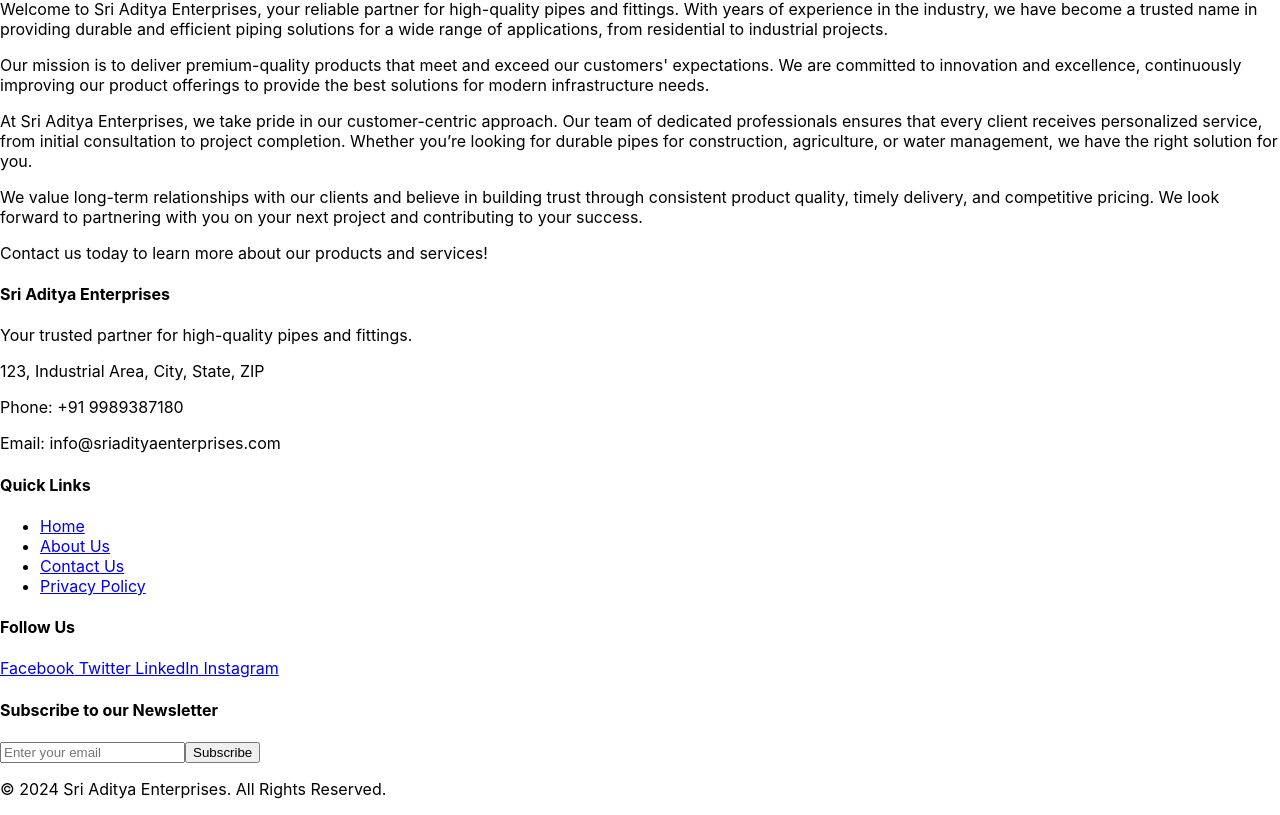
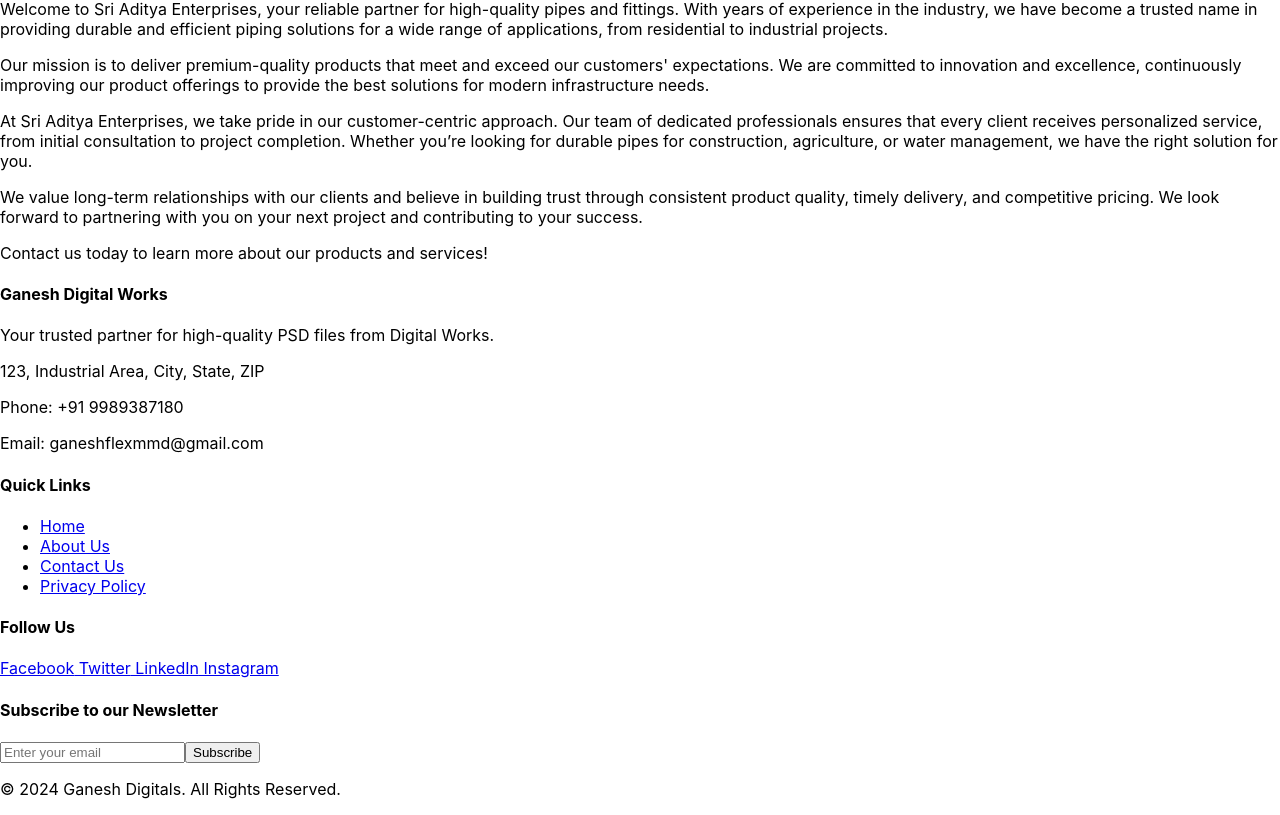
Before and after one commit to chakreshram11/psdwebsite, a React (Create React App) app: page /about in a window 1280 px wide. Shown: the part 287-1102 px from the top of the page. Built offline with nearby package versions, Linux system fonts and the light colour scheme.

Commit message:
added products

```diff
--- a/src/HomeConfig.json
+++ b/src/HomeConfig.json
@@ -16,6 +16,13 @@
           "name": "Flex Design 2",
           "description": "Best for events.",
           "price": "75",
+          "imageUrl": "https://firebasestorage.googleapis.com/v0/b/psdwebsite-ae36e.appspot.com/o/2.jpg?alt=media&token=794f2c15-c652-4d63-a49a-a19369096166"
+        },
+        {
+          "id": 3,
+          "name": "Flex Design 3",
+          "description": "Perfect for advertising.",
+          "price": "100",
           "imageUrl": "https://firebasestorage.googleapis.com/v0/b/psdwebsite-ae36e.appspot.com/o/2.jpg?alt=media&token=794f2c15-c652-4d63-a49a-a19369096166"
         }
       ]
--- a/src/components/Footer.jsx
+++ b/src/components/Footer.jsx
@@ -8,13 +8,13 @@ function Footer() {
 
           {/* Company Info */}
           <div>
-            <h4 className="text-xl font-bold mb-4">Sri Aditya Enterprises</h4>
+            <h4 className="text-xl font-bold mb-4">Ganesh Digital Works</h4>
             <p className="text-gray-400">
-              Your trusted partner for high-quality pipes and fittings.
+            Your trusted partner for high-quality PSD files from Digital Works.
             </p>
             <p className="mt-4 text-gray-400">123, Industrial Area, City, State, ZIP</p>
             <p className="text-gray-400">Phone: +91 9989387180</p>
-            <p className="text-gray-400">Email: info@sriadityaenterprises.com</p>
+            <p className="text-gray-400">Email: ganeshflexmmd@gmail.com</p>
           </div>
 
           {/* Quick Links */}
@@ -75,7 +75,7 @@ function Footer() {
         </div>
 
         <div className="mt-8 text-center text-gray-400">
-          <p>&copy; {new Date().getFullYear()} Sri Aditya Enterprises. All Rights Reserved.</p>
+          <p>&copy; {new Date().getFullYear()} Ganesh Digitals. All Rights Reserved.</p>
         </div>
       </div>
     </footer>
--- a/src/components/Header.jsx
+++ b/src/components/Header.jsx
@@ -19,7 +19,7 @@ function Header() {
         </div>
 
         {/* Desktop Navigation */}
-        <nav className="hidden md:flex space-x-6">
+        <nav className="hidden md:flex space-x-6 font-bold">
           <Link to="/" className="hover:text-gray-300">Home</Link>
           <div className="relative group">
             <span className="hover:text-gray-300 cursor-pointer">Categories</span>
--- a/src/screens/ProductDetailScreen.jsx
+++ b/src/screens/ProductDetailScreen.jsx
@@ -78,7 +78,11 @@ const ProductDetailScreen = () => {
   <h2 className="text-3xl font-bold text-gray-800 mb-6">Similar Designs</h2>
   <div className="grid grid-cols-1 sm:grid-cols-2 lg:grid-cols-3 gap-6">
     {similarProducts.map(similarProduct => (
-            <div key={similarProduct.id} className="border rounded-lg shadow-lg overflow-hidden hover:shadow-xl transition-shadow duration-300">
+      <Link
+        to={`/product/${similarProduct.id}`}
+        key={similarProduct.id}
+        className="border rounded-lg shadow-lg overflow-hidden hover:shadow-xl transition-shadow duration-300"
+      >
         <img
           src={similarProduct.imageUrl}
           alt={similarProduct.name}
@@ -88,14 +92,15 @@ const ProductDetailScreen = () => {
           <h3 className="text-xl font-semibold text-gray-900 mb-2">{similarProduct.name}</h3>
           <p className="text-gray-700 mb-4">{similarProduct.description}</p>
           <p className="text-lg font-semibold text-green-600 mb-4">Price: ₹{similarProduct.price}</p>
-                <Link to={`/product/${similarProduct.id}`} className="text-blue-500 font-semibold hover:underline">
+          <span className="text-blue-500 font-semibold hover:underline">
             View Details
+          </span>
+        </div>
       </Link>
-              </div>
-            </div>
     ))}
   </div>
 </div>
+
 
       {/* Modal for Enlarged Image */}
       {isModalOpen && (
```
Lines whose indentation alone changed are shown as unchanged.
